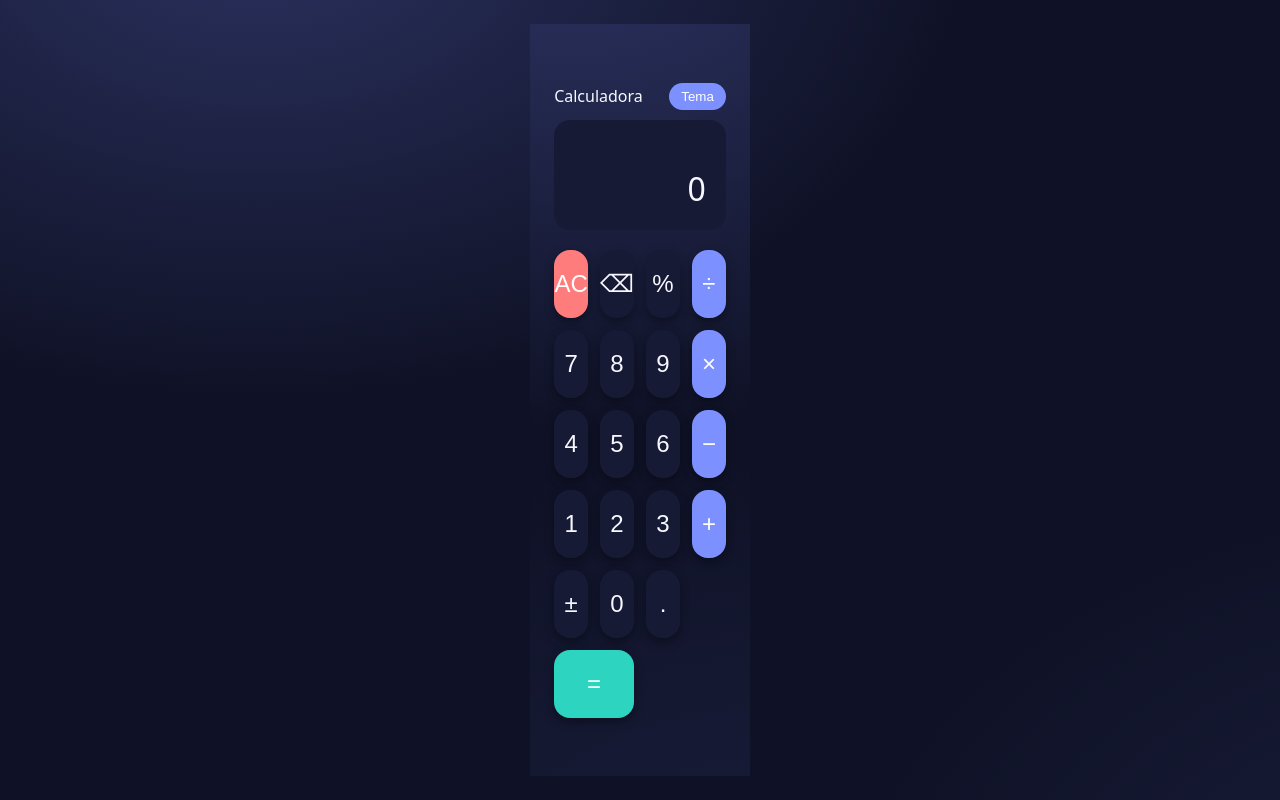
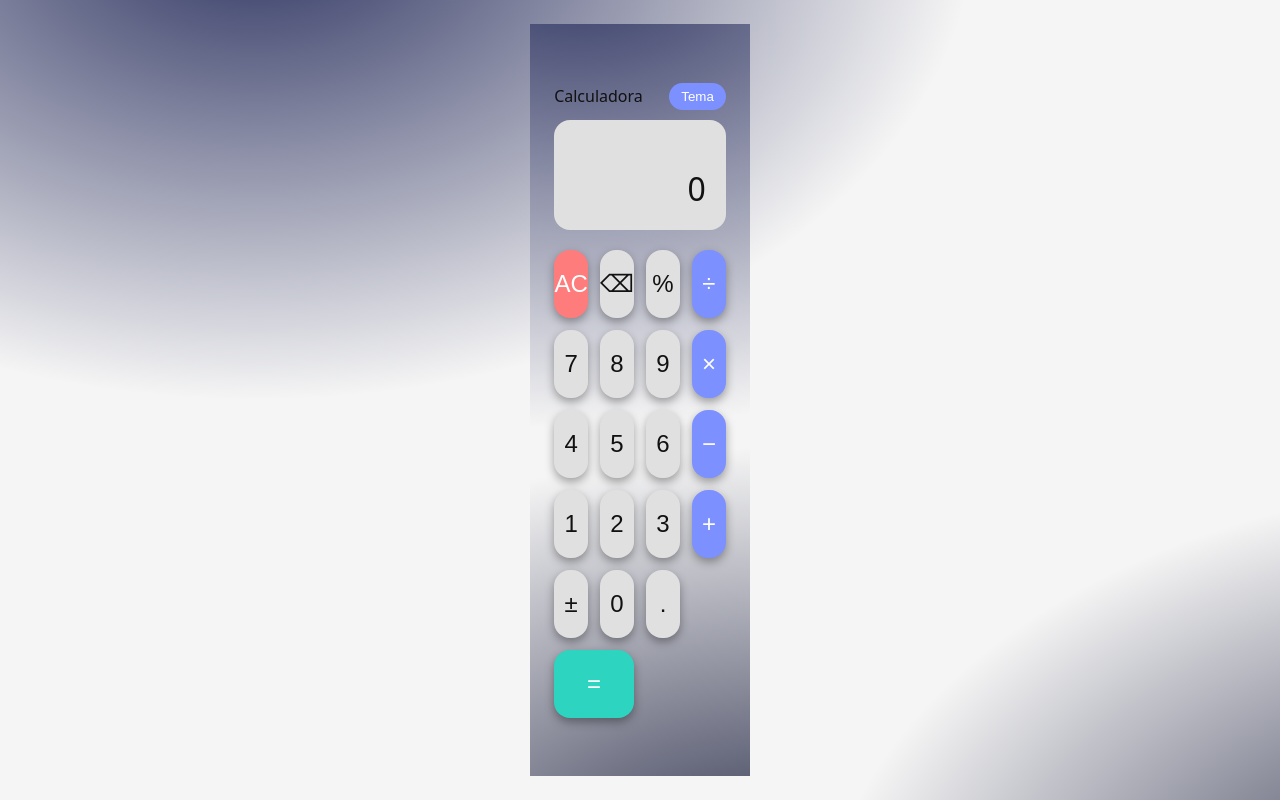
Before and after one commit to samukavih/calculadora-pwa, a plain HTML site: page index.html in a window 1280 px wide. Both pictures are taken after a click on the button "Tema". Drawn offline with Linux system fonts and the light colour scheme.

Commit message:
Update index.html

```diff
--- a/index.html
+++ b/index.html
@@ -174,6 +174,23 @@
         .then(()=>console.log('Service Worker registrado.'))
         .catch(err=>console.log('Erro SW:', err));
     }
+    const themeToggle = document.getElementById('themeToggle');
+let darkMode = true; // Começa no modo escuro
+
+themeToggle.addEventListener('click', () => {
+  darkMode = !darkMode;
+
+  if(darkMode){
+    document.documentElement.style.setProperty('--bg', '#0f1226');
+    document.documentElement.style.setProperty('--panel', '#171a35');
+    document.documentElement.style.setProperty('--ink', '#f7f8ff');
+  } else {
+    document.documentElement.style.setProperty('--bg', '#f5f5f5');
+    document.documentElement.style.setProperty('--panel', '#e0e0e0');
+    document.documentElement.style.setProperty('--ink', '#111');
+  }
+});
+
   </script>
 </body>
 </html>
```
